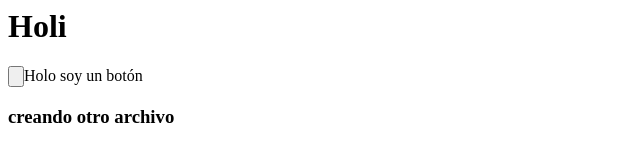
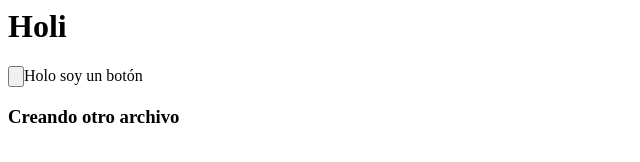
Before and after one commit to FabianBravoA/TallerGItSCL011, a plain HTML site: page index.html in a window 1280 px wide. Shown: the full height of the page, 0-640 px from the left. Drawn offline with Linux system fonts and the light colour scheme.

Commit message:
Emergencia
Cambio sugerido de emergencia

```diff
--- a/index.html
+++ b/index.html
@@ -4,6 +4,6 @@
 	<body>
 		<h1>Holi</h1>
 		<input type="button">Holo soy un botón</input>
-		<h3>creando otro archivo</h3>
+		<h3>Creando otro archivo</h3>
 	</body>
 </html>
```
